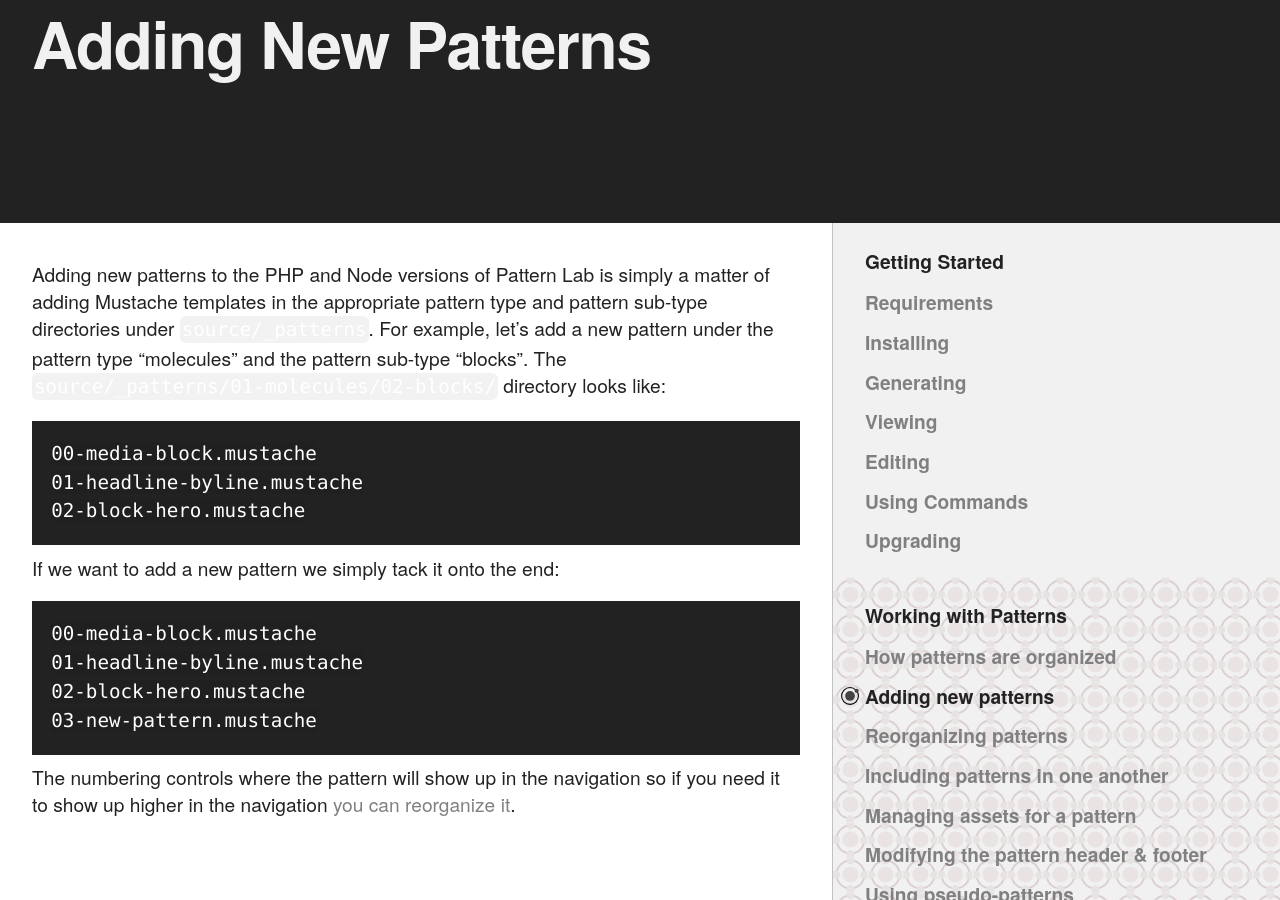
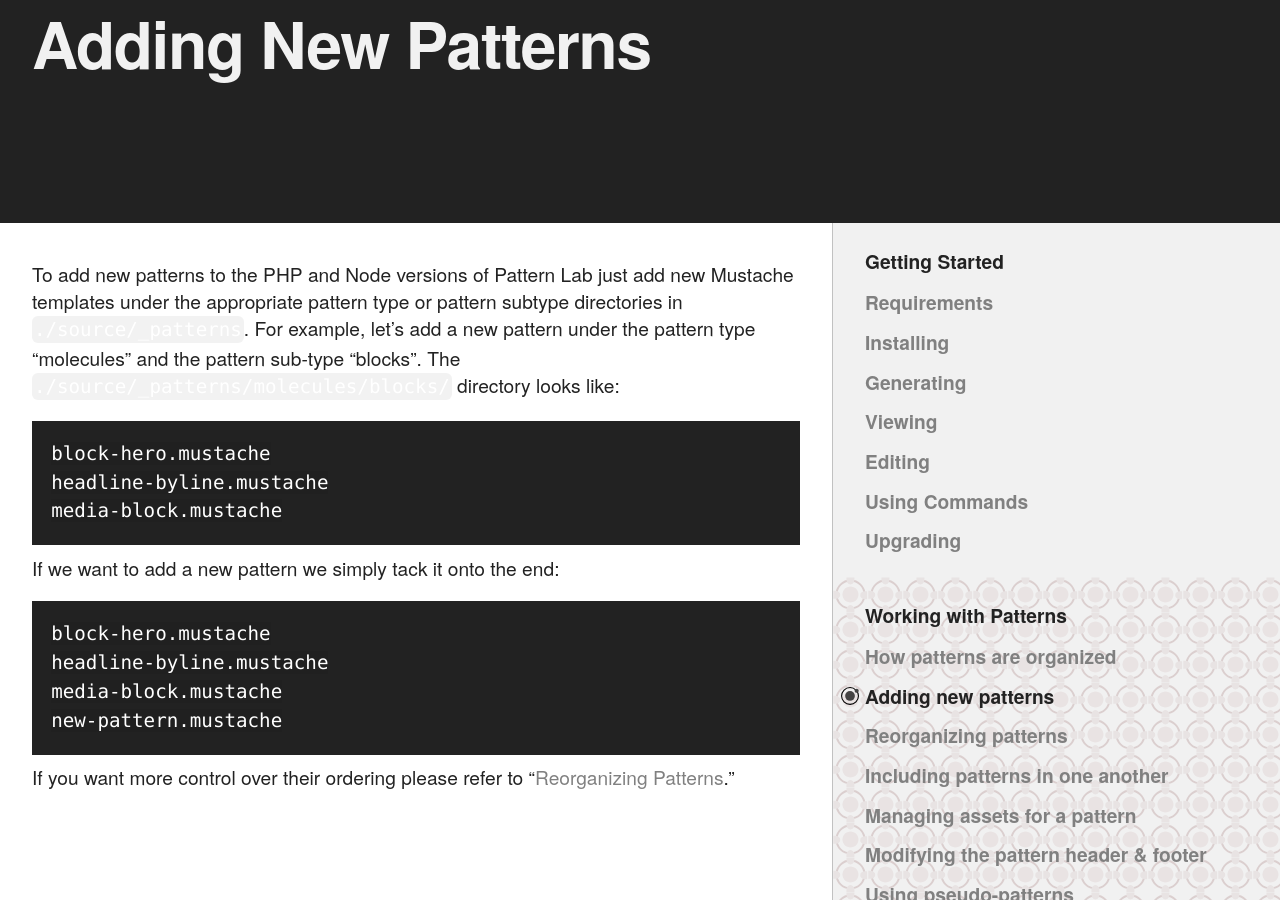
Before and after one commit to pattern-lab/website, a Jekyll site: the page built from docs/pattern-add-new.md, in a window 1280 px wide and 900 px high, scrolled down 212 px. Built offline with Jekyll 4.4.1, drawn with Linux system fonts in a browser that asks for light colours; comment, search, counter and statistics services are not loaded.

Commit message:
reworking adding a new pattern docs

````diff
--- a/docs/pattern-add-new.md
+++ b/docs/pattern-add-new.md
@@ -4,21 +4,17 @@
 heading: Adding New Patterns
 ---
 
-Adding new patterns to the PHP and Node versions of Pattern Lab is simply a matter of adding Mustache templates in the appropriate pattern type and pattern sub-type directories under `source/_patterns`. For example, let's add a new pattern under the pattern type "molecules" and the pattern sub-type "blocks". The `source/_patterns/01-molecules/02-blocks/` directory looks like:
+To add new patterns to the PHP and Node versions of Pattern Lab just add new Mustache templates under the appropriate pattern type or pattern subtype directories in `./source/_patterns`. For example, let's add a new pattern under the pattern type "molecules" and the pattern sub-type "blocks". The `./source/_patterns/molecules/blocks/` directory looks like:
 
-```
-00-media-block.mustache
-01-headline-byline.mustache
-02-block-hero.mustache
-```
+    block-hero.mustache
+    headline-byline.mustache
+    media-block.mustache
 
 If we want to add a new pattern we simply tack it onto the end:
 
-```
-00-media-block.mustache
-01-headline-byline.mustache
-02-block-hero.mustache
-03-new-pattern.mustache
-```
+    block-hero.mustache
+    headline-byline.mustache
+    media-block.mustache
+    new-pattern.mustache
 
-The numbering controls where the pattern will show up in the navigation so if you need it to show up higher in the navigation [you can reorganize it](/docs/pattern-reorganizing.html).
+If you want more control over their ordering please refer to "[Reorganizing Patterns](/docs/pattern-reorganizing.html)."
````
